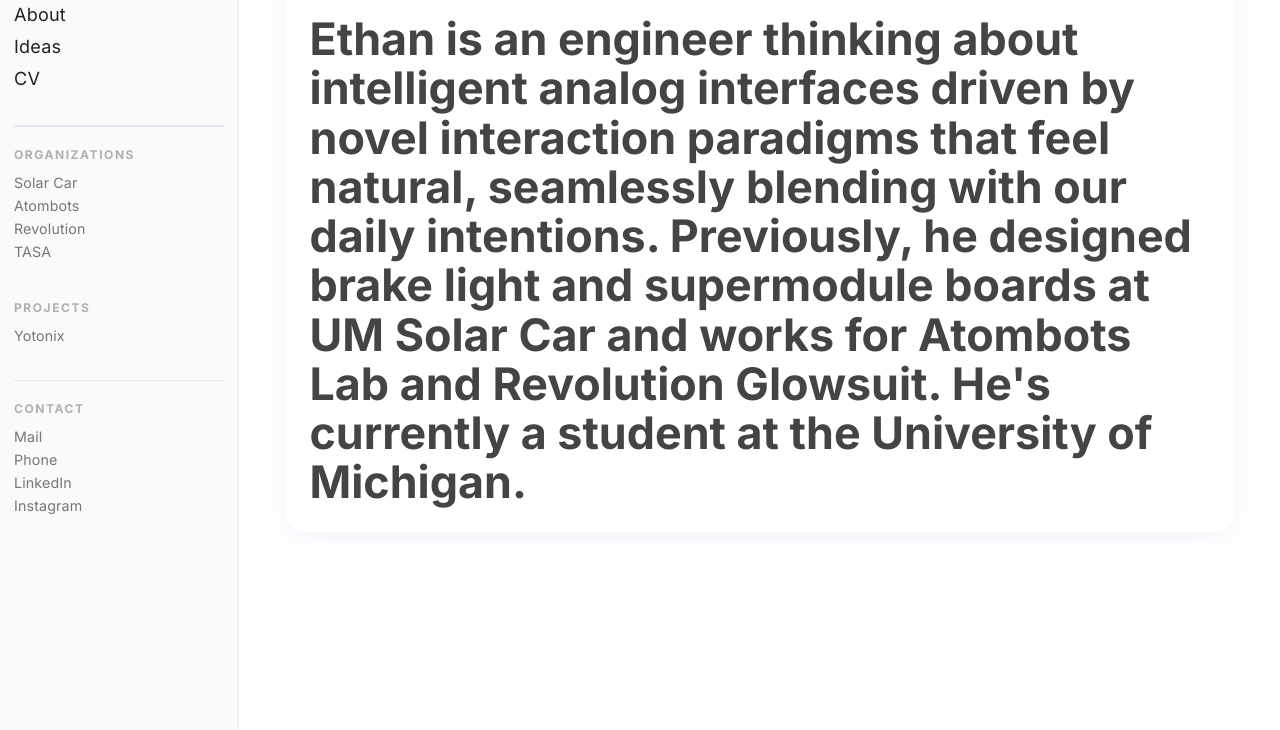
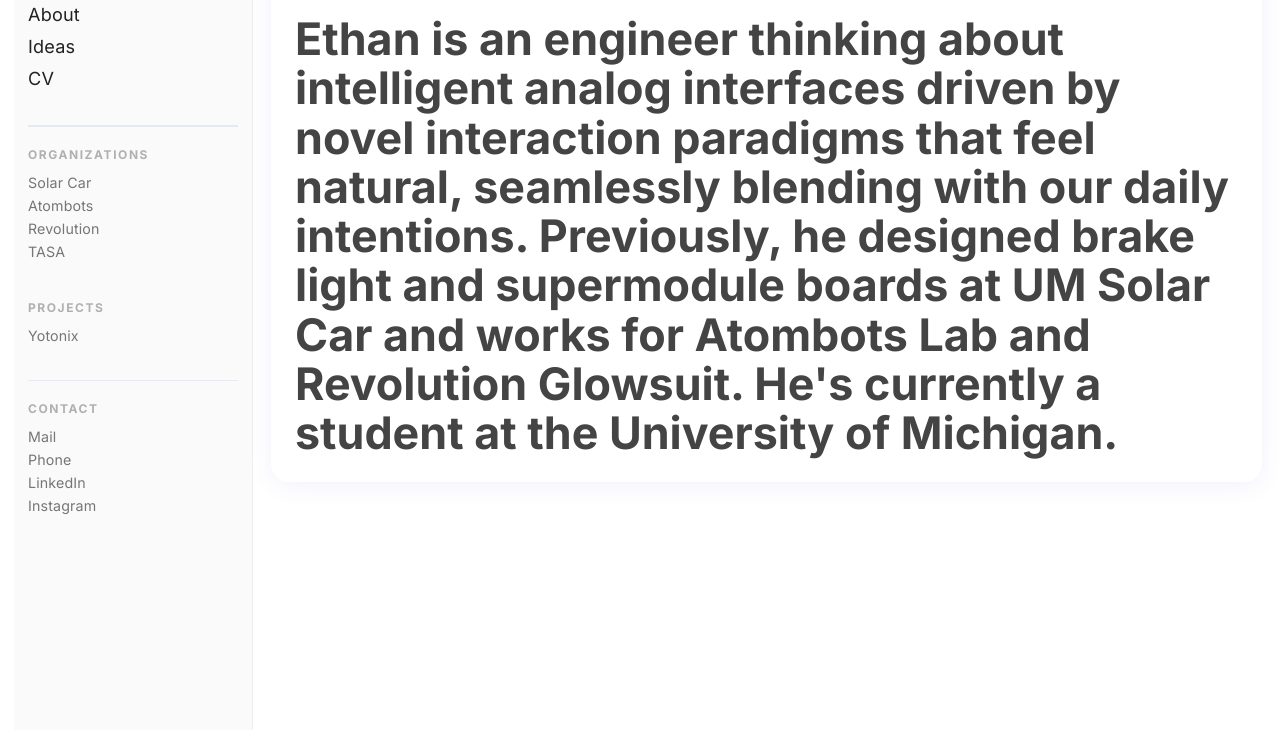
Before and after one commit to ethanhku/ethanhku.github.io, a plain HTML site: page index.html in a window 1280 px wide. Shown: the part 70-800 px from the top of the page. Drawn offline with Linux system fonts and the light colour scheme; a web font is replaced by a local one.

Commit message:
sidebar shifted more right

```diff
--- a/style.css
+++ b/style.css
@@ -916,6 +916,7 @@
   .sidebar {
     width: 210px;
     padding: 20px 14px 14px 14px;
+    margin-left: 14px;
   }
   .logo {
     font-size: 1.3rem;
@@ -923,7 +924,7 @@
   }
   .hero-section {
     padding: 24px 24px 24px 24px;
-    max-width: 900px;
+    max-width: 1050px;
   }
   .hero-title {
     font-size: 6.5rem;
```
